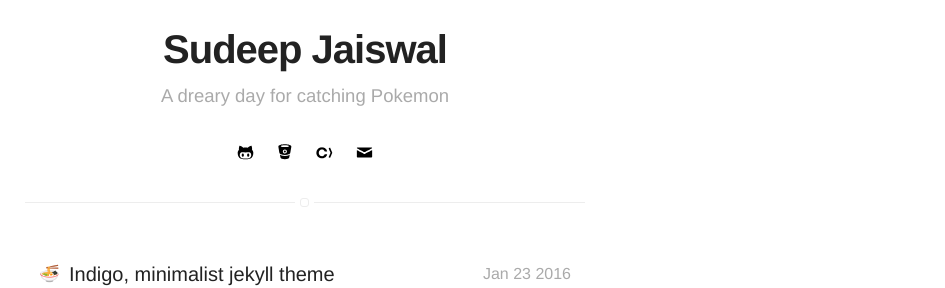
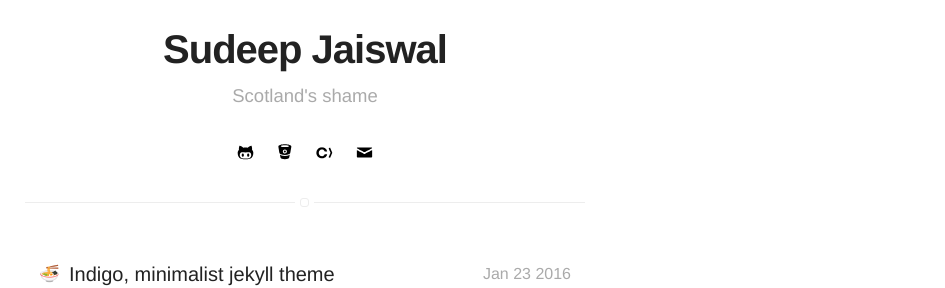
Before and after one commit to sudeepjaiswal/sudeepjaiswal.github.io, a Jekyll site: the page built from projects.html, in a window 1280 px wide. Shown: the part 252-540 px from the top of the page, without its empty margins (335-1280 px from the left). Built offline with Jekyll 4.4.1, drawn with Linux system fonts in a browser that asks for light colours; emoji names are drawn with the system emoji font.

Commit message:
changed site bio

```diff
--- a/_config.yml
+++ b/_config.yml
@@ -1,9 +1,6 @@
 # main text of home
 name: Sudeep Jaiswal
-bio: A dreary day for catching Pokemon
-
-# twitter summary info
-description: A blog about nothing
+bio: Scotland's shame
 
 # if it's an external image, update below for true
 # better with square images
@@ -11,7 +8,6 @@ external-image: false
 picture: assets/images/profile.jpg
 
 url: http://sudeepjaiswal.com
-# your url: http://USERNAME.github.io
 
 permalink: /:title/
 
@@ -35,11 +31,11 @@ cocoapods: 9860
 email: sudeepjaiswal87@gmail.com
 
 authors:
-    sudeepjaiswal:
-        name: Sudeep Jaiswal
-        bio: A dreary day for catching Pokemon
-        external-image: false
-        picture: assets/images/profile.jpg
+  sudeepjaiswal:
+    name: Sudeep Jaiswal
+    bio: Scotland's shame
+    external-image: false
+    picture: assets/images/profile.jpg
 
 # do you want a larger site? change the option below
 # options: [normal, large] | default: normal
@@ -76,8 +72,8 @@ show-author: true
 animation: true
 
 sass:
-    sass_dir: _sass
-    style: :compressed
+  sass_dir: _sass
+  style: :compressed
 
 gems:
   - jemoji
@@ -89,6 +85,6 @@ gems:
   - jekyll-paginate
 
 jekyll-mentions:
-    base_url: https://github.com
+  base_url: https://github.com
 
 exclude: [README.md, Gemfile, Gemfile.lock, node_modules, gulpfile.js, package.json, _site, src, vendor, CNAME, indigo-gh-pages.zip, Rakefile, screen-shot.png, travis.sh, tasks]
```
